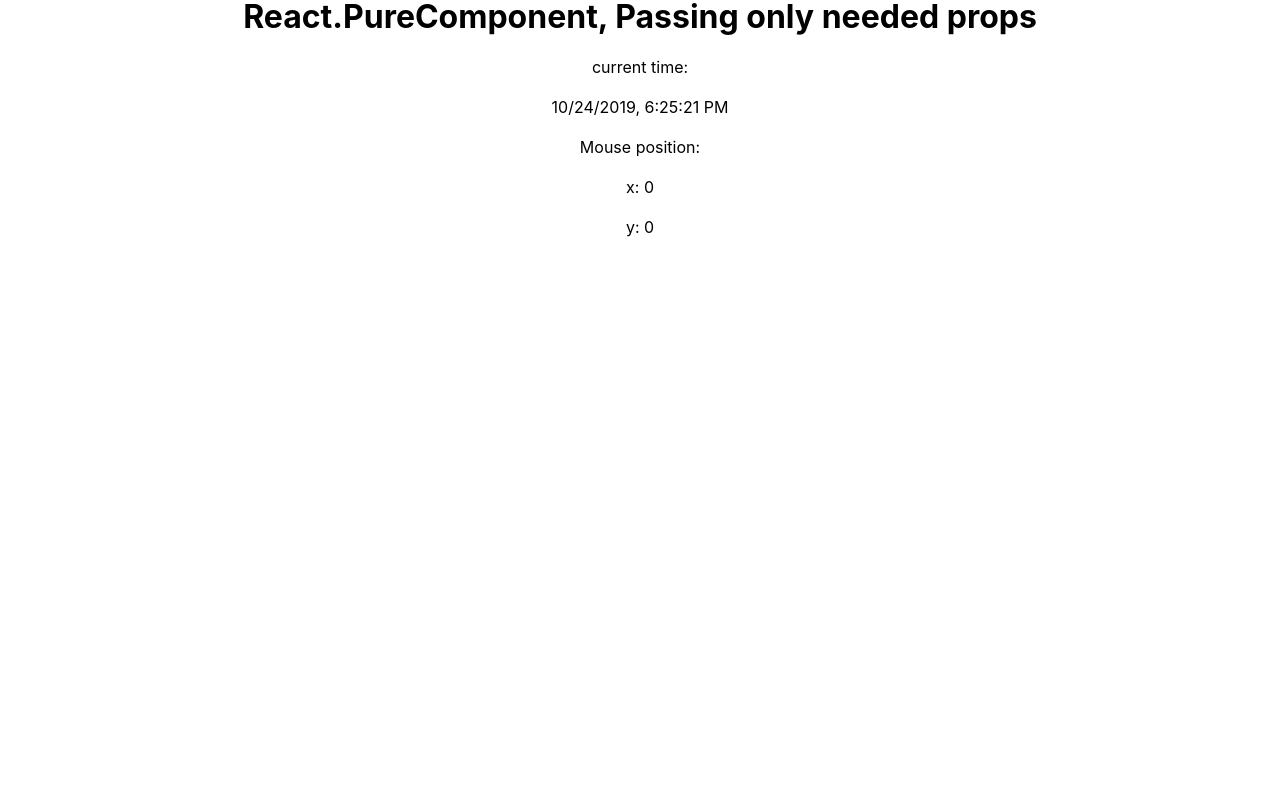
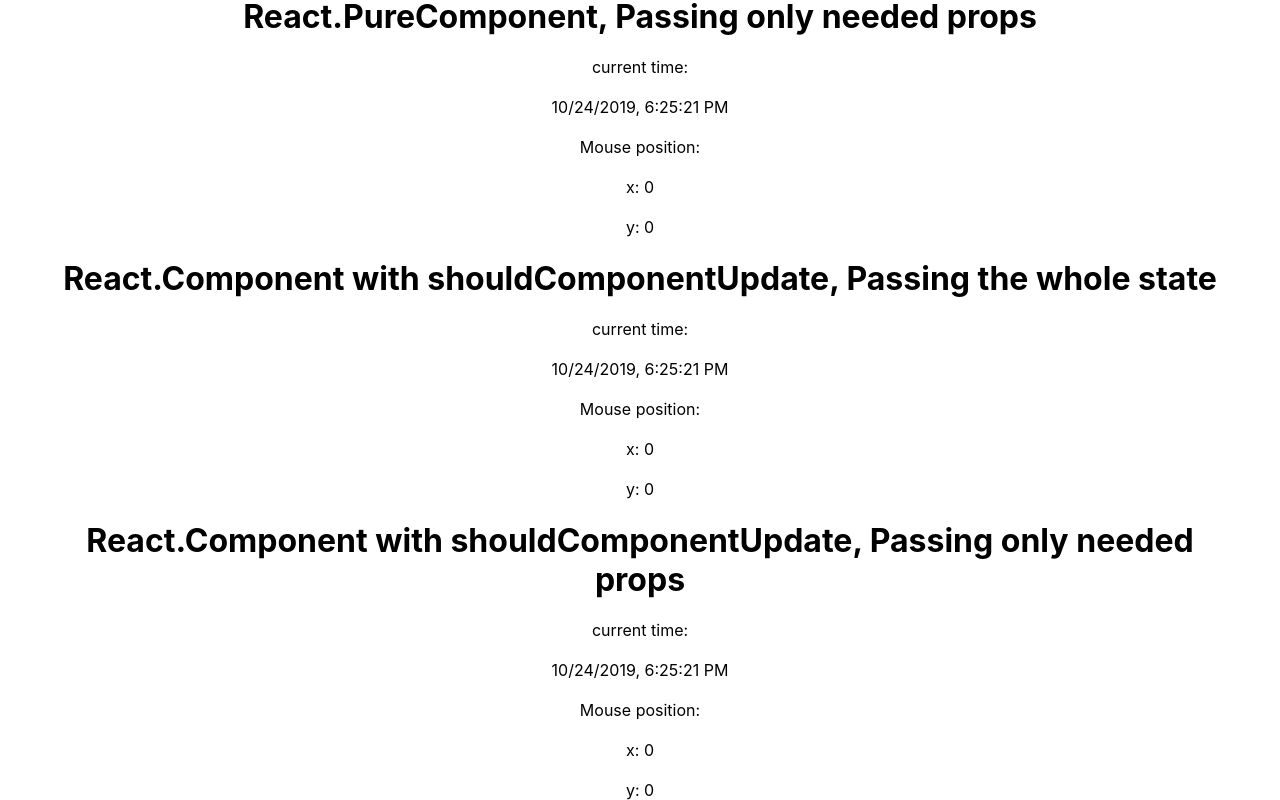
Before and after one commit to smoralesd/react-rendering-exploration, a React (Create React App) app: page / in a window 1280 px wide. Shown: the part 1334-2134 px from the top of the page. Before the commit the page ends 1571 px from the top, so only its background shows below. Built offline with nearby package versions, Linux system fonts and the light colour scheme.

Commit message:
add components with custom shouldUpdateComponent implementation

```diff
--- a/src/App.tsx
+++ b/src/App.tsx
@@ -8,6 +8,8 @@ import { CurrentTimePC2FC } from "./components/pure-components-renders-fc/Curren
 import { MouseTrackerPC2FC } from "./components/pure-components-renders-fc/MouseTrackerPC2FC";
 import { CurrentTimePC } from "./components/pure-components/CurrentTimePC";
 import { MouseTrackerPC } from "./components/pure-components/MouseTrackerPC";
+import { CurrentTimeSU } from "./components/with-should-update/CurrentTimeSU";
+import { MouseTrackerSU } from "./components/with-should-update/MouseTrackerSU";
 
 type AppState = CurrentTimeProps & MouseTrackerProps;
 
@@ -51,6 +53,12 @@ export default class App extends React.Component<{}, AppState> {
         <h1>React.PureComponent, Passing only needed props</h1>
         <CurrentTimePC currentTime={this.state.currentTime} />
         <MouseTrackerPC mousePosition={this.state.mousePosition} />
+        <h1>React.Component with shouldComponentUpdate, Passing the whole state</h1>
+        <CurrentTimeSU {...this.state}/>
+        <MouseTrackerSU {...this.state} />
+        <h1>React.Component with shouldComponentUpdate, Passing only needed props</h1>
+        <CurrentTimeSU currentTime={this.state.currentTime}/>
+        <MouseTrackerSU mousePosition={this.state.mousePosition} />
       </div>
     );
   }
--- /dev/null
+++ b/src/components/with-should-update/CurrentTimeSU.tsx
@@ -0,0 +1,17 @@
+import React from "react";
+
+import { CurrentTimeProps } from "../../types/CurrentTimeProps";
+
+export class CurrentTimeSU extends React.Component<CurrentTimeProps> {
+  public render() {
+    return (
+      <div>
+        current time: <div>{this.props.currentTime.toLocaleString()}</div>
+      </div>
+    );
+  }
+
+  public shouldComponentUpdate(nextProps: CurrentTimeProps): boolean {
+      return this.props.currentTime !== nextProps.currentTime;
+  }
+}
--- /dev/null
+++ b/src/components/with-should-update/MouseTrackerSU.tsx
@@ -0,0 +1,22 @@
+import React from "react";
+
+import { MouseTrackerProps } from "../../types/MouseTrackerProps";
+
+export class MouseTrackerSU extends React.Component<MouseTrackerProps> {
+  public render() {
+    return (
+      <div>
+        Mouse position:
+        <div>x: {this.props.mousePosition.x}</div>
+        <div>y: {this.props.mousePosition.y}</div>
+      </div>
+    );
+  }
+
+  public shouldComponentUpdate(nextProps: MouseTrackerProps) {
+    const { x, y } = this.props.mousePosition;
+    const { x: nextX, y: nextY } = nextProps.mousePosition;
+
+    return x !== nextX || y !== nextY;
+  }
+}
```
